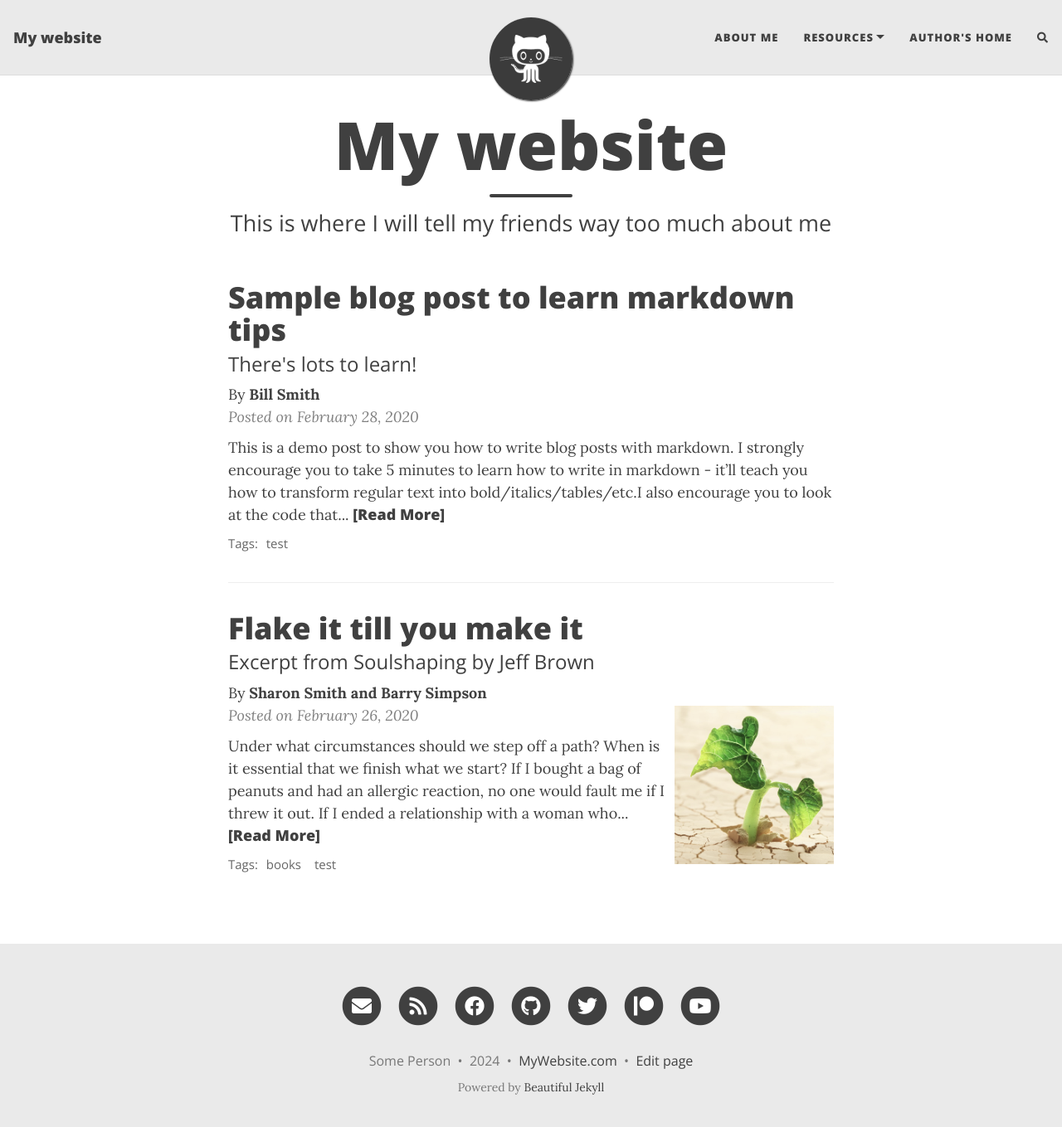
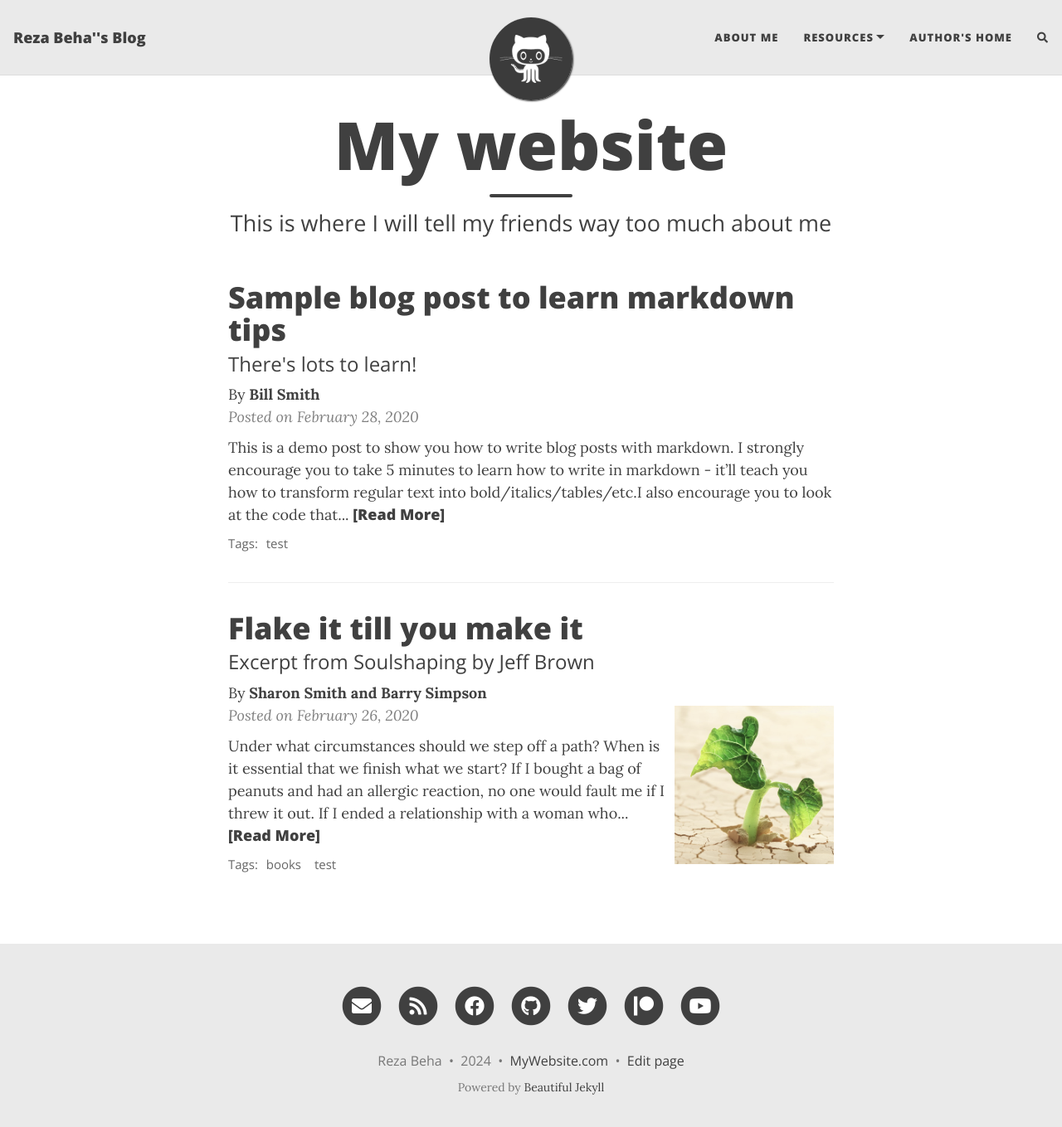
Before and after one commit to rezabeha/rezabeha.github.io, a Jekyll site: the page built from index.html, in a window 1280 px wide and 1372 px high. Shown: the top 1359 px of the window at 83% size. Built offline with Jekyll 4.4.1, drawn with Linux system fonts in a browser that asks for light colours; nearby versions of some CDN libraries; the list of posts is cut into pages by our own code; comment, search, counter and statistics services are not loaded.

Commit message:
Update _config.yml

```diff
--- a/_config.yml
+++ b/_config.yml
@@ -10,10 +10,10 @@
 ############################
 
 # Name of website
-title: My website
+title: Reza Beha''s Blog
 
 # Your name to show in the footer
-author: Some Person
+author: Reza Beha
 
 ###############################################
 # --- List of links in the navigation bar --- #
```
